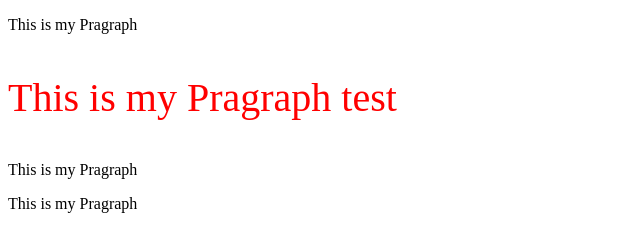
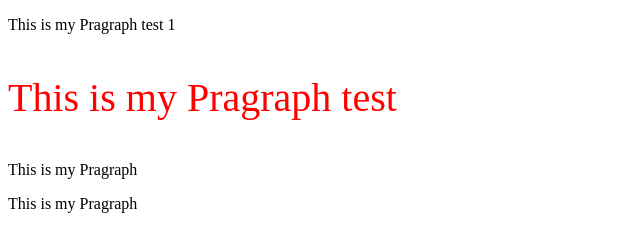
Before and after one commit to MinaBekhit/Test-1, a plain HTML site: page index.html in a window 1280 px wide. Shown: the full height of the page, 0-640 px from the left. Drawn offline with Linux system fonts and the light colour scheme; files that its build step writes are made by us from their sources.

Commit message:
updated file

```diff
--- a/index.html
+++ b/index.html
@@ -8,7 +8,7 @@
 
 </head>
 <body>
-   <p>This is my Pragraph</p>
+   <p>This is my Pragraph test 1</p>
    <p class="special">This is my Pragraph test</p>
    <p>This is my Pragraph</p>
    <p>This is my Pragraph</p>
```
